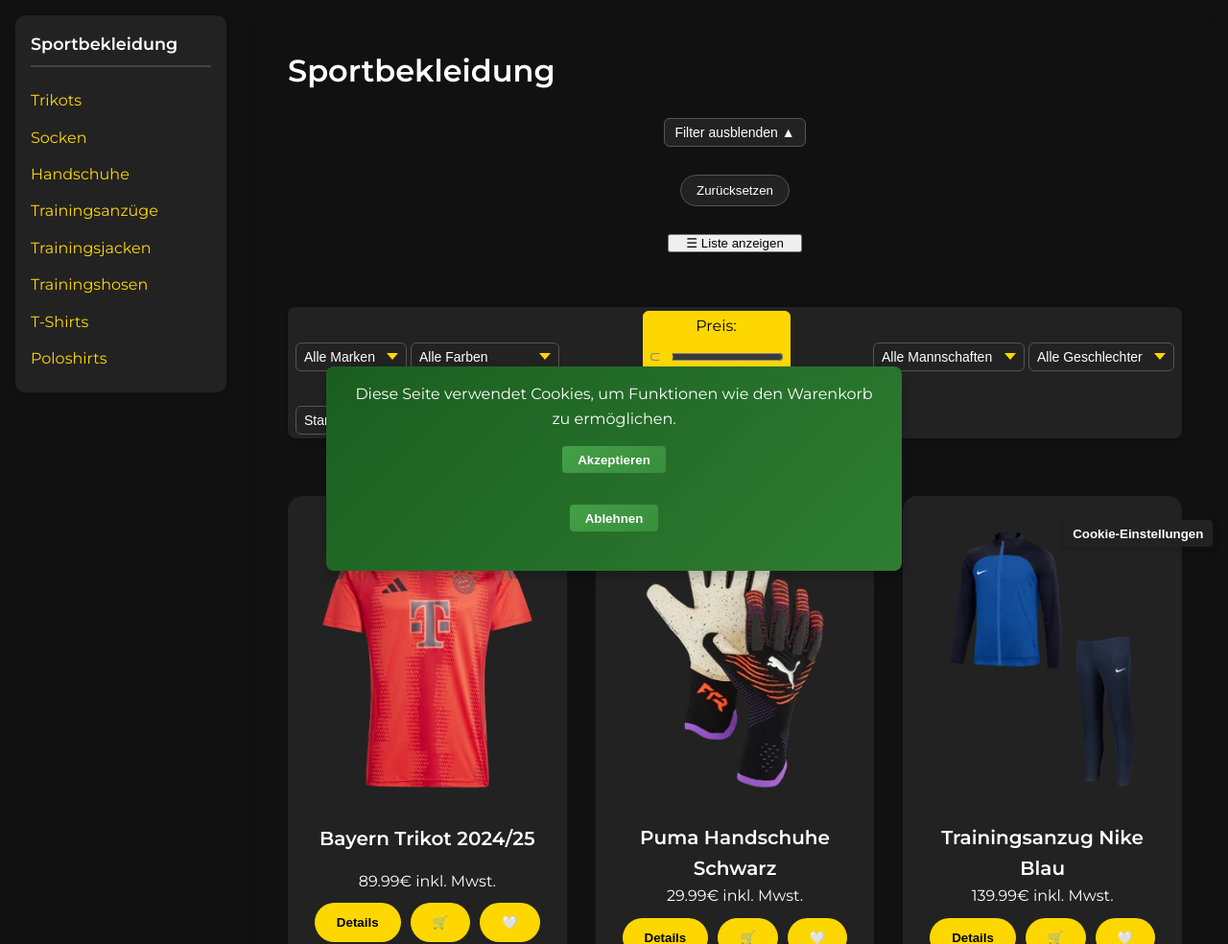
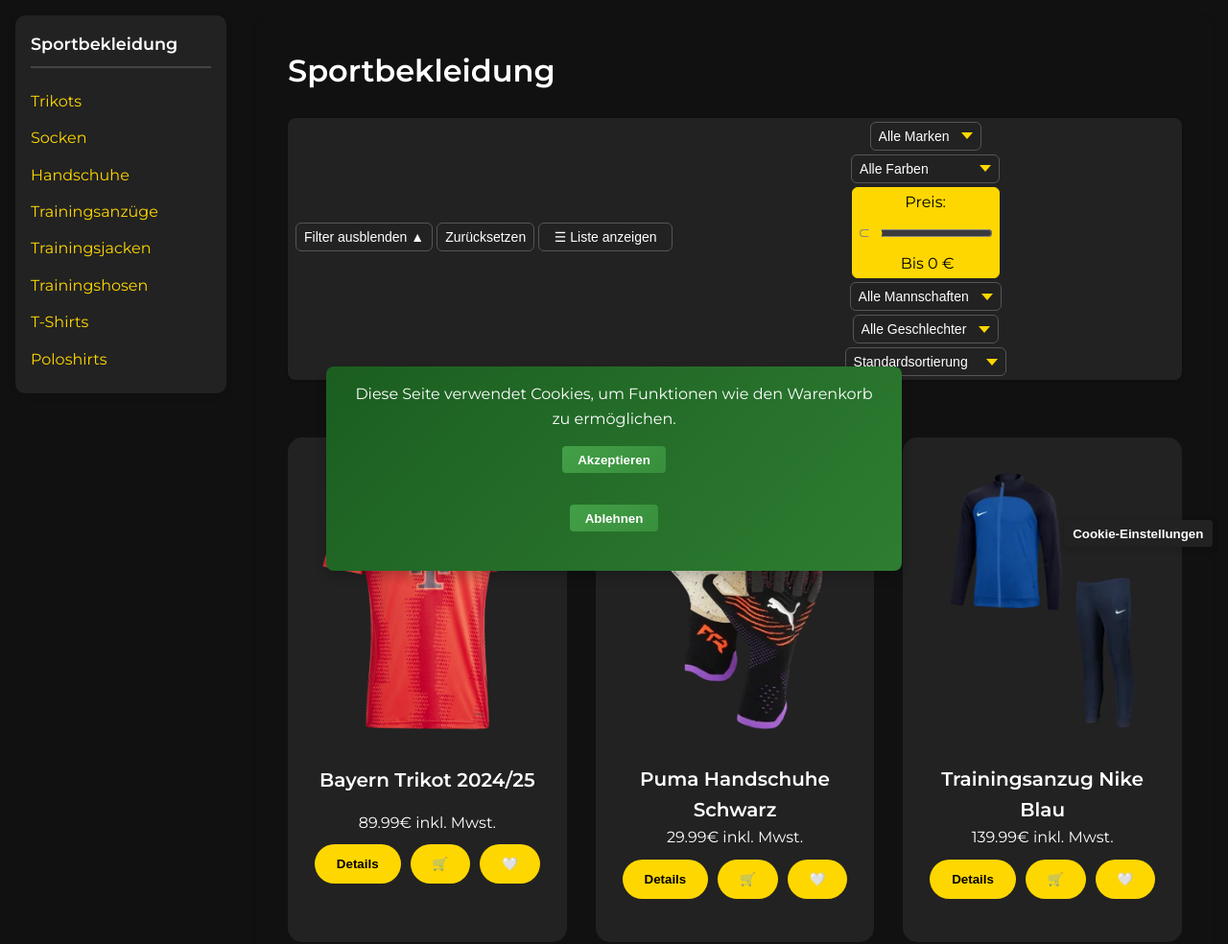
Before and after one commit to mohamed-1903/sport_aktuel, a PHP site: page /index.php?page=product&action=list&category=Sportbekleidung in a window 1280 px wide. Shown: the part 189-1173 px from the top of the page at 96% size. Run offline with PHP 8.4, Linux system fonts and the light colour scheme; data comes from the database, SQL or seed files in the repository; data that the repository does not hold is empty.

Commit message:
Refine filter bar layout and toggle

```diff
--- a/css/extras.css
+++ b/css/extras.css
@@ -121,11 +121,16 @@
   color: #000;
 }
 
-/* Buttons oberhalb der Filterleiste */
-.filter-tools {
+/* Filterelemente innerhalb der Leiste */
+.filter-controls {
   display: flex;
+  flex-wrap: wrap;
   gap: 0.25rem;
-  margin-bottom: 0.5rem;
+  align-items: center;
+}
+
+.filter-controls.hidden {
+  display: none;
 }
 
 .layout-toggle {
--- a/js/filterandsearch.js
+++ b/js/filterandsearch.js
@@ -454,10 +454,10 @@ window.updatePriceLabel = function (value) {
 };
 
 window.toggleFilterBar = function () {
-  const bar = document.querySelector(".filterbar");
+  const controls = document.querySelector(".filter-controls");
   const btn = document.querySelector(".filter-toggle");
-  if (!bar || !btn) return;
-  const hidden = bar.classList.toggle("hidden");
+  if (!controls || !btn) return;
+  const hidden = controls.classList.toggle("hidden");
   btn.textContent = hidden ? "Filter anzeigen ▼" : "Filter ausblenden ▲";
 };
 
--- a/view/product/productListView.php
+++ b/view/product/productListView.php
@@ -22,15 +22,13 @@
 
   <main class="main-content">
     <h1><?= htmlspecialchars($displayTitle) ?></h1>
-    <div class="filter-tools">
+    <section class="filterbar">
       <button type="button" class="filter-toggle" onclick="toggleFilterBar()">
         Filter ausblenden ▲
       </button>
       <button type="button" class="reset-filter" onclick="resetFilter()">Zurücksetzen</button>
       <button type="button" class="layout-toggle" onclick="toggleLayout()">☰ Liste anzeigen</button>
-    </div>
-
-    <section class="filterbar">
+      <div class="filter-controls">
       <select id="filter-marke" onchange="applyFilter()">
         <option value="">Alle Marken</option>
         <option value="Nike">Nike</option>
@@ -68,7 +66,7 @@
         <option value="name-asc">Name A–Z</option>
         <option value="name-desc">Name Z–A</option>
       </select>
-
+      </div>
     </section>
     <ul class="einzelprodukt-grid" id="produktContainer">
       <?php if (empty($filteredProducts)): ?>
```
